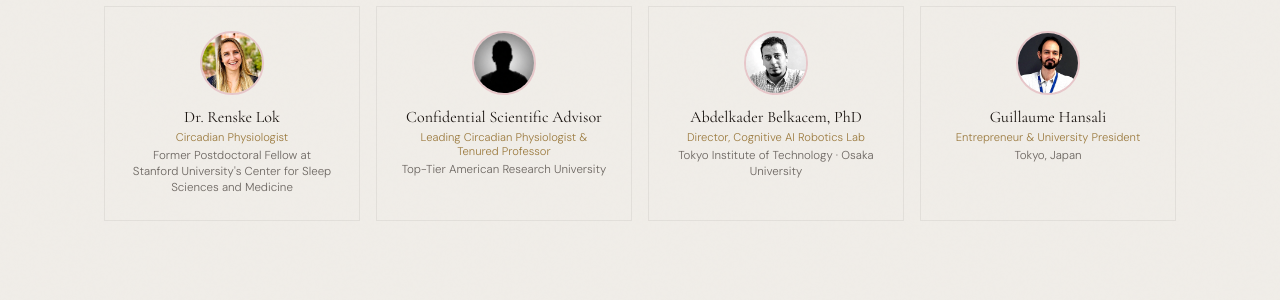
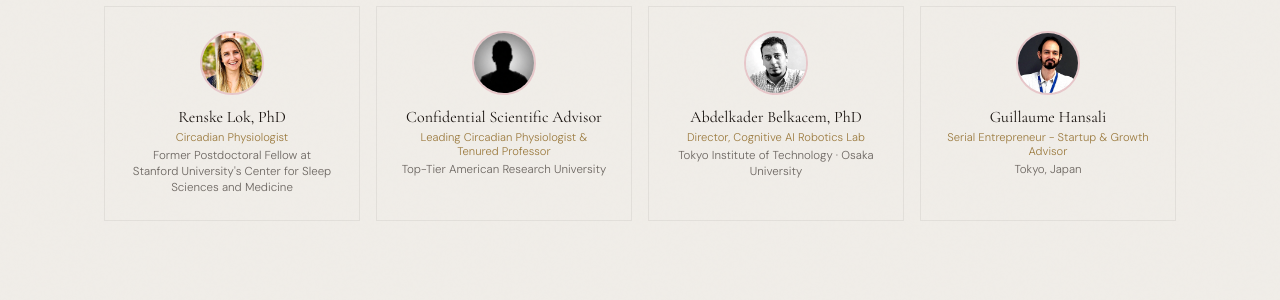
Before and after one commit to WeruLux/website, a Jekyll site: the page built from team.html, in a window 1280 px wide and 900 px high, scrolled down 991 px. Shown: the part 153-453 px from the top of the window. Built offline with Jekyll 4.4.1, drawn with Linux system fonts in a browser that asks for light colours.

Commit message:
Update Site Content “advisors”

```diff
--- a/_data/advisors.yml
+++ b/_data/advisors.yml
@@ -1,10 +1,7 @@
-# Scientific & strategic advisors.
 advisors:
-  - name: Dr. Renske Lok
+  - name: Renske Lok, PhD
     title: Circadian Physiologist
-    institution: >-
-      Former Postdoctoral Fellow at Stanford University's Center for Sleep
-      Sciences and Medicine
+    institution: Former Postdoctoral Fellow at Stanford University's Center for Sleep Sciences and Medicine
     photo: img/Renske.webp
   - name: Confidential Scientific Advisor
     title: Leading Circadian Physiologist & Tenured Professor
@@ -15,6 +12,6 @@ advisors:
     institution: Tokyo Institute of Technology · Osaka University
     photo: img/abdelkader.webp
   - name: Guillaume Hansali
-    title: Entrepreneur & University President
+    title: Serial Entrepreneur - Startup & Growth Advisor
     institution: Tokyo, Japan
     photo: img/Guillaume.webp
```
